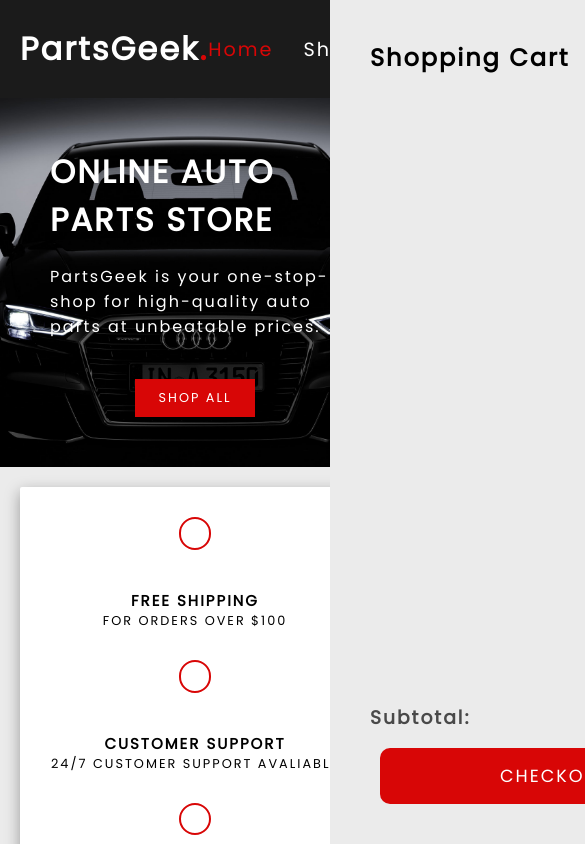
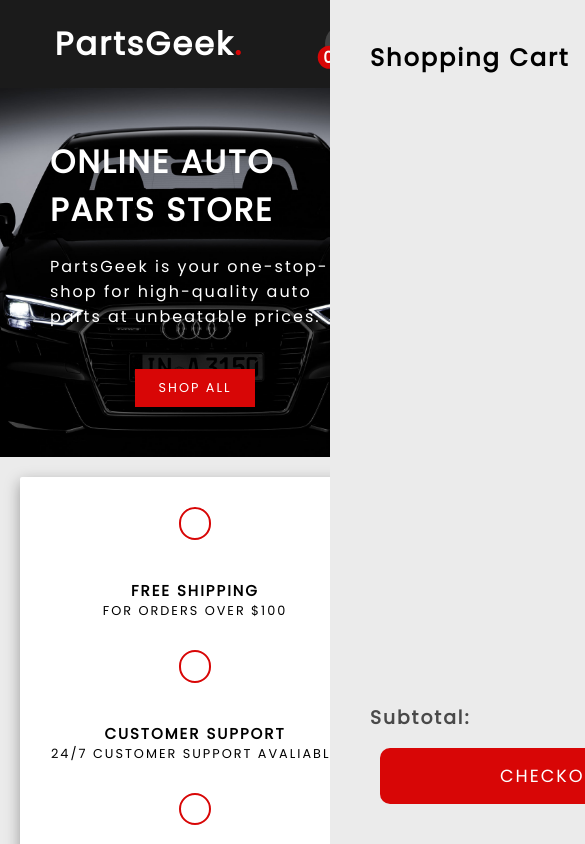
Before and after one commit to Eternum101/shopping-cart, a React (Vite) app: page / in a window 390 px wide. Shown: the top 844 px of the page, 585 px wide, since content can reach past the window. Built offline with nearby package versions, Linux system fonts and the light colour scheme; some icons are missing.

Commit message:
Created Random IDs in items.json Added Responsive Styling in PartDetails.css & Navbar.css Added isNavExpanded Functionality in Navbar.jsx

```diff
--- a/src/components/Navbar.jsx
+++ b/src/components/Navbar.jsx
@@ -1,4 +1,5 @@
 import '../styles/Navbar.css'
+import { useState } from 'react'
 import { Link, useLocation } from 'react-router-dom'
 import { FaCartShopping } from 'react-icons/fa6'
 import { useShoppingCart } from '../context/ShoppingCartContext'
@@ -7,6 +8,8 @@
 export function Navbar() {
     const { cartQuantity, openCart } = useShoppingCart();
     const location = useLocation();
+
+    const [isNavExpanded, setIsNavExpanded] = useState(false);
 
     const handleCartClick = () => {
         console.log('Cart clicked');
@@ -20,14 +23,43 @@
                     <h1>PartsGeek<span>.</span></h1>
                 </Link>
             </div>
+            <button className="menu-icon" onClick={() => {
+                setIsNavExpanded(!isNavExpanded);
+            }}>
+            {/* icon from heroicons.com */}
+                <svg
+                    xmlns="http://www.w3.org/2000/svg"
+                    className="h-5 w-5"
+                    viewBox="0 0 20 20"
+                    fill="white"
+                >
+            <path
+                fillRule="evenodd"
+                d="M3 5a1 1 0 011-1h12a1 1 0 110 2H4a1 1 0 01-1-1zM3 10a1 1 0 011-1h12a1 1 0 110 2H4a1 1 0 01-1-1zM9 15a1 1 0 011-1h6a1 1 0 110 2h-6a1 1 0 01-1-1z"
+                clipRule="evenodd"
+            />
+            </svg>
+      </button>
         <div className='header-right'>
-            <div className='header-nav'>
-            <Link to="./" className={location.pathname === '/' ? 'nav-link active' : 'nav-link'}>Home</Link>
-                    <Link to="/store" className={location.pathname === '/store' ? 'nav-link active' : 'nav-link'}>Shop</Link>
+        <div
+        className={
+          isNavExpanded ? "header-nav expanded" : "header-nav"
+        }
+      >
+                <ul>
+                    <li>
+                        <Link to="./" className={location.pathname === '/' ? 'nav-link active' : 'nav-link'}>Home</Link>
+                    </li>
+                    <li>
+                        <Link to="/store" className={location.pathname === '/store' ? 'nav-link active' : 'nav-link'}>Shop</Link>
+                    </li>
+                    <li>
                     <Link to="/about" className={location.pathname === '/about' ? 'nav-link active' : 'nav-link'}>About Us</Link>
-            </div>
-        <div className='search-input'>
-                <input className='input-search' type='text' placeholder='Search Here'></input>
+                    </li>
+                <div className='search-input'>
+                    <input className='input-search' type='text' placeholder='Search Here'></input>
+                </div>
+                </ul>
             </div>
             <div className='cart'>
                 <Link>
--- a/src/data/items.json
+++ b/src/data/items.json
@@ -1,6 +1,6 @@
 [
   {
-      "id": "1",
+    "id": "d17d3c6a-5dca-4c93-8bb3-6512fbb69f31",
     "category": "Brake Parts",
     "title": "Brembo Front Brake Pad Set",
     "description": "High-quality front brake pad set for various vehicle models.",
@@ -10,7 +10,7 @@
     "sku": "BREMBOFBRAKEPADSET"
   },
   {
-      "id": "2",
+    "id": "f8e929f3-7a75-4f3b-9619-45f924a190c0",
     "category": "Brake Parts",
     "title": "Bosch Rear Brake Pad Set",
     "description": "High-quality rear brake pad set for various vehicle models.",
@@ -20,7 +20,7 @@
     "sku": "BOSCHRBRAKEPADSET"
   },
   {
-      "id": "3",
+    "id": "896b6c15-937a-4297-a4a1-2f7f8e8f5ae3",
     "category": "Suspension Parts",
     "title": "Bilstein Front Suspension Strut Assembly",
     "description": "Front suspension strut assembly for enhanced ride comfort.",
@@ -30,7 +30,7 @@
     "sku": "BILSTEINFSUSPENSION"
   },
   {
-      "id": "4",
+    "id": "acabf150-67bf-4fb0-b1c9-9ad8cd406a5f",
     "category": "Suspension Parts",
     "title": "Bilstein Rear Shock Absorber",
     "description": "Durable rear shock absorber for optimal suspension performance.",
@@ -40,7 +40,7 @@
     "sku": "BILSTEINRSHOCK"
   },
   {
-      "id": "5",
+    "id": "4ea76b3d-d8f3-4514-bce2-685636664a8b",
     "category": "Engine Oil and Filter Parts",
     "title": "Liqui Moly 5W-40 Top Tec 4100",
     "description": "High-quality full synthetic motor oil for engine protection.",
@@ -50,7 +50,7 @@
     "sku": "LIQUIMOLYFULLSMOTOROIL5W40"
   },
   {
-      "id": "6",
+    "id": "7896412d-31b9-4b33-8d27-82e29e312efc",
     "category": "Engine Oil and Filter Parts",
     "title": "Denso Engine Oil Filter",
     "description": "Engine oil filter designed for efficient filtration.",
@@ -60,7 +60,7 @@
     "sku": "MANN245OILF"
   },
   {
-      "id": "7",
+    "id": "a27b3d1b-84f6-4ef7-83a4-7ffaa9de3e0e",
     "category": "Wipers",
     "title": "Rain-X Discover Wiper Blades",
     "description": "Designed for resistance to cracking and provides resistance to harsh elements.",
@@ -70,7 +70,7 @@
     "sku": "RAINXDISC"
   },
   {
-      "id": "8",
+    "id": "b96f52f2-4833-48e5-b930-14e3dbf6e328",
     "category": "Ignition",
     "title": "NGK Iridium Spark Plugs",
     "description": "Long service life and even better ignitability.",
--- a/src/styles/Navbar.css
+++ b/src/styles/Navbar.css
@@ -31,10 +31,15 @@
 }
 
 .header-nav {
+    margin-left: auto;
+    font-size: 1.2rem;
+}
+
+.header-nav ul {
     display: flex;
+    justify-content: center;
     align-items: center;
     gap: 30px;
-    font-size: 1.2rem;
 }
 
 input {
@@ -80,3 +85,62 @@
 .cart {
     font-size: 1.7rem;
 }
+
+.menu-icon {
+    border: 0;
+    height: 40px;
+    width: 40px;
+    padding: 0.5rem;
+    border-radius: 50%;
+    background-color: rgb(65, 65, 65);
+    cursor: pointer;
+    transition: background-color 0.2s ease-in-out;
+    position: absolute;
+    top: 50%;
+    right: 25px;
+    transform: translateY(-50%);
+    display: none;
+}
+
+.menu-icon:hover {
+    background-color: var(--text-colour-secondary);
+}
+
+@media screen and (max-width: 768px) {
+
+    .menu-icon {
+        display: block;
+    }
+
+    .header-nav ul {
+        position: absolute;
+        top: 85px;
+        left: 0;
+        flex-direction: column;
+        width: 100%;
+        height: 180px;
+        background-color: white;
+        border-top: 1px solid black;
+        display: none;
+        transition: display 150ms ease-in-out;
+    }
+
+    .header-nav.expanded ul {
+        display: block;
+    }
+
+    .header-nav li {
+        text-align: center;
+        margin-top: 20px;
+    }
+
+    .header-nav li a {
+        color: black;
+        width: 100%;
+        padding: 1.5rem 0;
+    }
+
+    .header-nav li:hover {
+        background-color: #eee;
+    }
+}
--- a/src/styles/PartDetails.css
+++ b/src/styles/PartDetails.css
@@ -9,8 +9,6 @@
 .part-image img {
   max-width: 400px;
   max-height: 400px;
-    border: 1px solid #ccc;
-    border-radius: 5px;
 }
 
 .part-info {
@@ -39,12 +37,14 @@
   color: #00721c;
 }
 
-  .part-sku, .part-category {
+.part-sku,
+.part-category {
   font-size: 0.8rem;
   font-weight: bold;
 }
 
-  .part-sku span, .part-category span {
+.part-sku span,
+.part-category span {
   font-weight: lighter;
 }
 
@@ -64,12 +64,18 @@
 }
 
 .quantity-button-container {
-    display: inline-flex;
-    margin-top: 50px;
+  display: flex;
+  align-items: center;
+  margin-top: 30px;
+  flex-wrap: wrap;
 }
 
-  input[type=number]::-webkit-inner-spin-button,
-  input[type=number]::-webkit-outer-spin-button {
+.add-to-cart-btn {
+  margin: 10px; /* Add some spacing between the buttons */
+}
+
+input[type="number"]::-webkit-inner-spin-button,
+input[type="number"]::-webkit-outer-spin-button {
   -webkit-appearance: none;
   -moz-appearance: none;
   appearance: none;
@@ -97,3 +103,21 @@
   font-size: 1.2rem;
   cursor: pointer;
 }
+
+@media (max-width: 768px) {
+  .part-details-container {
+    flex-direction: column;
+    align-items: center;
+  }
+
+  .part-info {
+    margin-left: 0;
+    text-align: center;
+  }
+
+  .quantity-button-container {
+    flex-direction: row;
+    justify-content: center;
+    margin-top: 20px;
+  }
+}
```
Lines whose indentation alone changed are shown as unchanged.
